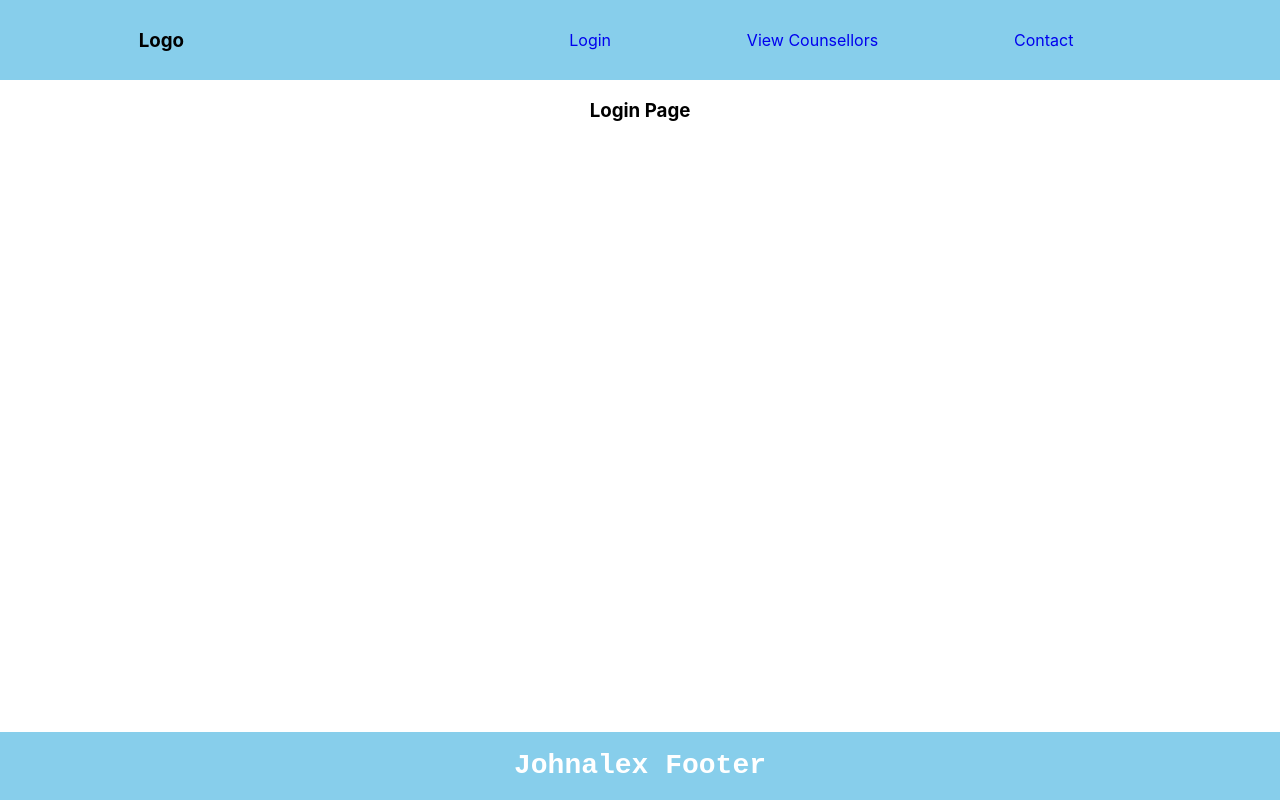
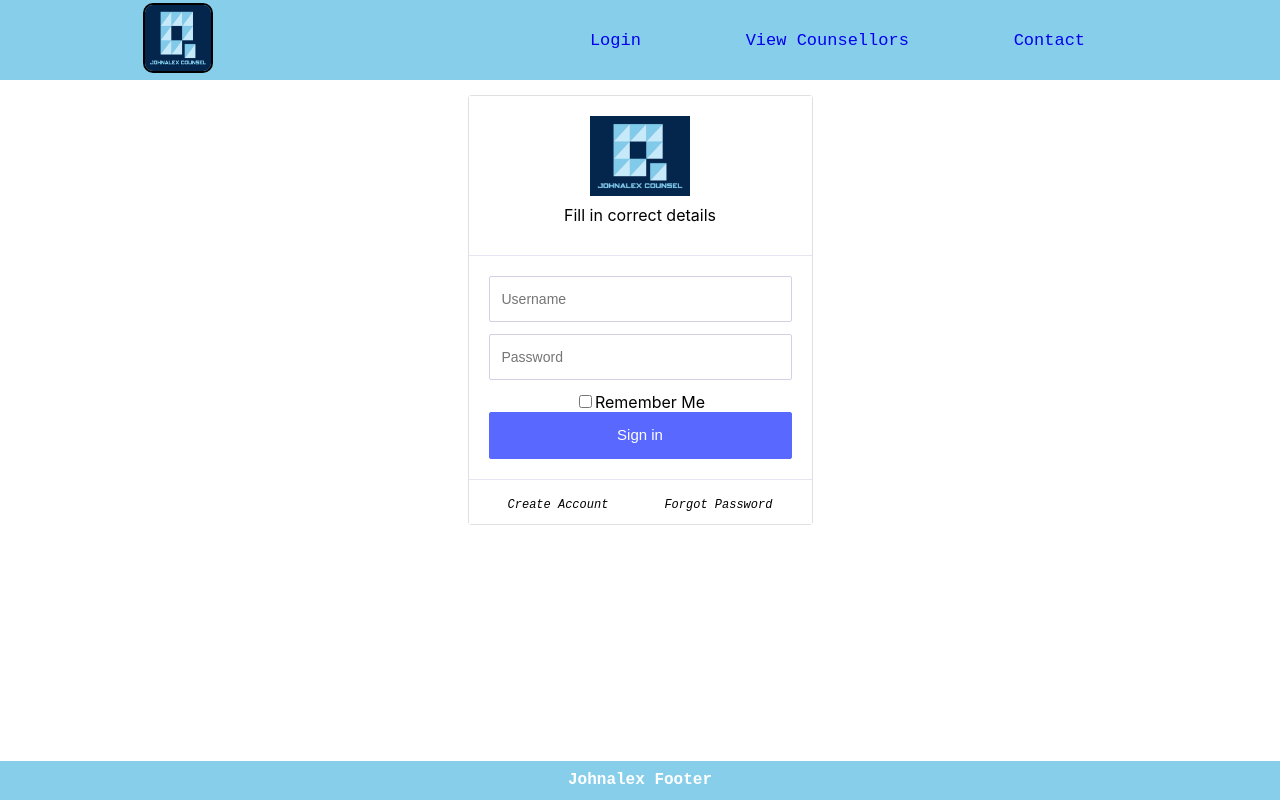
Before and after one commit to Johnalexx/counselling_project, a React (Create React App) app: page /login in a window 1280 px wide. Built offline with nearby package versions, Linux system fonts and the light colour scheme.

Commit message:
counselling system

```diff
--- a/src/App.js
+++ b/src/App.js
@@ -10,6 +10,7 @@ import About from './pages/About';
 // Auth Imports
 import Login from './pages/auth/Login';
 import Signup from './pages/auth/Signup';
+import ResetPass from './pages/auth/Reset-pass';
 
 function App() {
   return (
@@ -23,6 +24,7 @@ function App() {
         {/* Auth path */}
         <Route path ="/login" component={Login} exact/>
         <Route path ="/signup" component={Signup} exact/>
+        <Route path = "/reset-password" component={ResetPass} exact/>
       </div>
       <Footer />
     </Router>
--- a/src/Nav.js
+++ b/src/Nav.js
@@ -2,12 +2,15 @@ import React from 'react';
 import './counsel.css';
 import './App.css';
 import {Link} from 'react-router-dom';
+import Logo12 from './images/logo1.png';
 
 function Nav() {
     return (
         <nav>
-            <h3>Logo</h3>
-            <ul className="nav-links">
+            <Link to="/">
+                <img class="nav-logo" src={Logo12} alt="logo" width="70" height="70"/>
+            </Link>
+            <ul className="nav-links dec-linker">
                 <Link to= "/login">
                     <li>Login</li>
                 </Link>
--- a/src/counsel.css
+++ b/src/counsel.css
@@ -5,6 +5,10 @@ nav{
     min-height: 10vh;
     background: skyblue;
     color: black;
+}
+.nav-logo{
+    border: 2px solid black;
+    border-radius: 10px;
 }
 .nav-links{
     width: 50%;
@@ -16,6 +20,120 @@ nav{
 a{
     text-decoration: none;
 }
+/* Login Page */
+.login-card-container {
+    width: 100%;
+    max-width: 375px;
+    padding: 15px;
+    margin: auto;
+}
+*, ::after, ::before {
+    box-sizing: border-box;
+}
+.login-card{
+        position: relative;
+        display: -ms-flexbox;
+        display: flex;
+        -ms-flex-direction: column;
+        flex-direction: column;
+        min-width: 0;
+        word-wrap: break-word;
+        background-color: #fff;
+        background-clip: border-box;
+        border: 1px solid rgba(0,0,0,.125);
+        border-radius: .25rem;
+}
+.login-card-header{
+        background-color: #fff;
+        border-bottom: 1px solid #e6e6f2;
+        margin-bottom: 0;
+        padding: 20px;
+}
+.login-card-description{
+    text-align: center;
+    display: block;
+    line-height: 20px;
+    font-size: 1rem;
+    margin-top: 5px;
+    padding-bottom: 10px;
+}
+.login-card-body{
+        -ms-flex: 1 1 auto;
+        flex: 1 1 auto;
+        padding: 1.25rem;
+}
+.login-form-footer{
+    border-top: 1px solid #e6e6f2;
+    background: #f6f6ff;
+}
+.p-0 {
+    padding: 0 !important;
+}
+.bg-white {
+    background-color: #fff !important;
+}
+.login-card-container .card-footer-item {
+    padding: 12px 28px;
+}
+.card-footer-item {
+    padding: 12px 35px;
+    -webkit-box-flex: 1;
+    -ms-flex: 1;
+    flex: 1;
+    text-align: center;
+    display: inline-block;
+}
+.login-form-group{
+    margin-bottom: 12px;
+}
+.form-control-lg {
+    padding: 12px;
+}
+.form-control {
+    display: block;
+    width: 100%;
+    font-size: 14px;
+    line-height: 1.42857143;
+    color: #71748d;
+    background-color: #fff;
+    background-image: none;
+    border: 1px solid #d2d2e4;
+    border-radius: 2px;
+}
+.btn-lg {
+    padding: 11px 20px;
+    font-size: 15px;
+    line-height: 1.5;
+    border: 1px solid transparent;
+}
+.btn-primary {
+    color: #fff;
+    background-color: #5969ff;
+    border-color: #5969ff;
+}
+.btn{
+    border-radius: 2px;
+}
+.btn-block {
+    display: block;
+    width: 100%;
+}
+.text-center{
+    text-align: center !important;
+}
+.dec-link{
+    font-family: monospace;
+    font-size: 12px;
+    font-style: italic;
+    color: black;
+}
+.dec-linker{
+    font-family: monospace;
+    text-decoration: none;
+    color: green;
+    font-size: 17px;
+}
+/* <---------------------------------> */
 .footer{
     position: fixed;
     left: 0;
@@ -25,5 +143,5 @@ a{
     color: white;
     text-align: center;
     font-family: monospace;
-    font-size: 14px;
+    font-size: 8px;
 }
--- a/src/pages/Index.js
+++ b/src/pages/Index.js
@@ -1,4 +1,5 @@
-import React from 'react'
+import React from 'react';
+import {Link} from 'react-router-dom';
 
 function Index() {
     return (
--- a/src/pages/ViewCounsellors.js
+++ b/src/pages/ViewCounsellors.js
@@ -4,6 +4,20 @@ function viewCounsellor(){
     return(
         <div>
             <h3>Available Counsellors are</h3>
+            <div className="card view-row">
+                <div>
+                    John Terry
+                </div>
+                <div>
+                    Ruben Dias
+                </div>
+                <div>
+                    Joao Cancelo
+                </div>
+                <div>
+                    Alejandro Grimaldo
+                </div>
+            </div>
         </div>
     )
 }
--- a/src/pages/auth/Login.js
+++ b/src/pages/auth/Login.js
@@ -1,10 +1,52 @@
-import React from 'react'
+import React from 'react';
+import Login1 from '../../images/logo1.png';
+import {Link} from 'react-router-dom';
 
 function Login() {
     return (
-        <div>
-            <h3>Login Page</h3>
-        </div>
+               <div className="login-card-container">
+                   <div className="login-card">
+                       <div className="login-card-header text-center">
+                           <Link to="/">
+                                <img class="logo-img" src={Login1} alt="logo" width="100" height="80"/>
+                           </Link>
+                           <span className="login-card-description">
+                               Fill in correct details
+                           </span>
+                       </div>
+                       <div className="login-card-body">
+                           <form>
+                               <div className="login-form-group">
+                                    <input class="form-control form-control-lg" id="username" type="text" placeholder="Username" autocomplete="off"/>
+                               </div>
+                               <div class="login-form-group">
+                                    <input class="form-control form-control-lg" id="password" type="password" placeholder="Password"/>
+                                </div>
+                                <div class="form-group">
+                                    <label class="custom-control custom-checkbox">
+                                        <input class="custom-control-input" type="checkbox"/>
+                                        <span class="custom-control-label">Remember Me</span>
+                                    </label>
+                                </div>
+                                <div class="login-form-submit">
+                                    <button type="submit" class="btn btn-primary btn-lg btn-block">Sign in</button>
+                                </div>
+                           </form>
+                       </div>
+                       <div className="login-form-footer bg-white p-0">
+                           <div className="card-footer-item card-footer-item-bordered">
+                               <Link to="/signup" className="dec-link">
+                                   Create Account
+                               </Link>
+                           </div>
+                           <div className="card-footer-item card-footer-item-bordered">
+                               <Link to="/reset-password" className="dec-link">
+                                   Forgot Password
+                               </Link>
+                           </div>
+                       </div>
+                   </div>
+               </div>
     )
 }
 
--- /dev/null
+++ b/src/pages/auth/Reset-pass.js
@@ -0,0 +1,11 @@
+import React from 'react'
+
+function ResetPass() {
+    return (
+        <div>
+            <h3>Reset Password</h3>
+        </div>
+    )
+}
+
+export default ResetPass;
```
Also changed, not shown: src/images/logo1.png (added).
